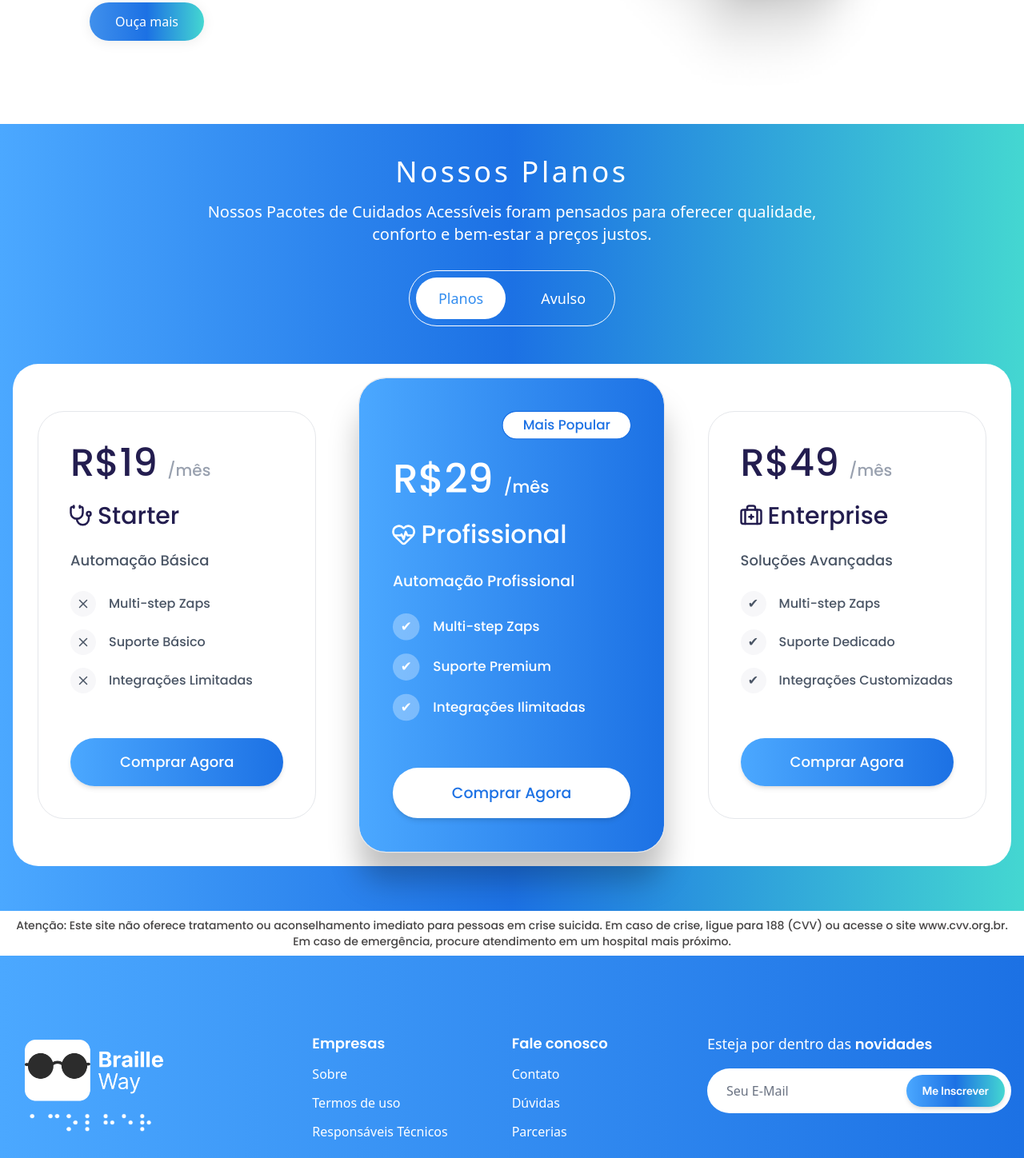
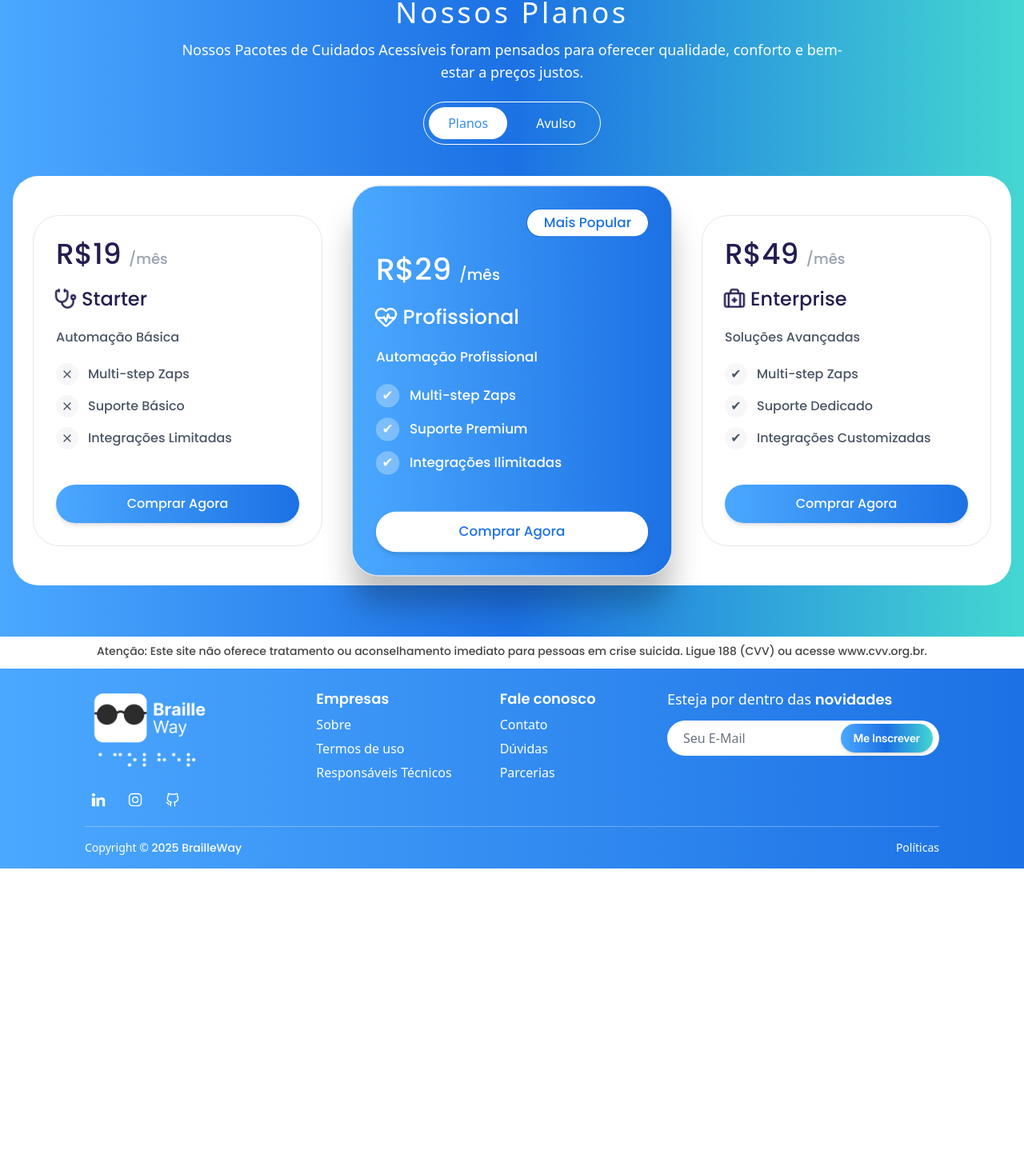
Before and after one commit to BrailleWay/frontend-nextjs-brailleway, a Next.js app: page /homepage in a window 1280 px wide. Shown: the part 4342-5790 px from the top of the page at 80% size. After the commit the page ends 5428 px from the top, so only its background shows below. Built offline with nearby package versions, Linux system fonts and the light colour scheme.

Commit message:
Ajustes tamanhos Padronizados

```diff
--- a/app/ui/home/Footer.js
+++ b/app/ui/home/Footer.js
@@ -1,3 +1,4 @@
+"use client";
 import Image from "next/image";
 import Link from "next/link";
 
@@ -6,98 +7,74 @@ export default function Footer() {
     <footer className="bg-[linear-gradient(to_right,_#4BA8FF,_#1C71E4)]">
       {/* AVISO IMPORTANTE */}
       <div className="bg-white">
-        <p className="text-[#464444] text-center text-sm p-2 font-['poppins-medium']">
+        <p className="text-[#464444] text-center text-sm p-2 font-['poppins-medium'] pb-3 mb-1">
           Atenção: Este site não oferece tratamento ou aconselhamento imediato
-          para pessoas em crise suicida. Em caso de crise, ligue para 188 (CVV)
-          ou acesse o site www.cvv.org.br. Em caso de emergência, procure
-          atendimento em um hospital mais próximo.
+          para pessoas em crise suicida. Ligue 188 (CVV) ou acesse www.cvv.org.br.
         </p>
       </div>
 
-      <div className="container mx-auto px-4 pb-8">
-        <div className="flex flex-col sm:flex-row sm:justify-between sm:gap-12 gap-10">
+      <div className="max-w-[1100px] mx-auto px-4 pb-4 pt-5">
+        <div className="flex flex-col sm:flex-row sm:justify-between sm:gap-6 gap-5">
 
           {/* LOGO + ÍCONES */}
-          <div className="flex flex-col items-center sm:items-start gap-0">
-            {/* LOGO MAIS PRA CIMA */}
+          <div className="flex flex-col items-center sm:items-start gap-3">
             <Image
               className="object-contain"
               alt="Logo"
               src="/logos/logobrailleway.png"
-              width={250}
-              height={100}
+              width={200}
+              height={80}
             />
 
-            {/* ÍCONES SOCIAIS MAIS PRA BAIXO */}
-            <div className="flex gap-3 mt-2">
+            <div className="flex gap-3">
               {[
-                {
-                  href: "#",
-                  bg: "#1C71E4",
-                  icon: "/icons/Linkedin.png",
-                  alt: "LinkedIn",
-                },
-                {
-                  href: "#",
-                  bg: "#4090EC",
-                  icon: "/icons/Instagram.png",
-                  alt: "Instagram",
-                },
-                {
-                  href: "#",
-                  bg: "#1C71E4",
-                  icon: "/icons/GitHub.png",
-                  alt: "GitHub",
-                },
+                { href: "#", bg: "#1C71E4", icon: "/icons/Linkedin.png", alt: "LinkedIn" },
+                { href: "#", bg: "#4090EC", icon: "/icons/Instagram.png", alt: "Instagram" },
+                { href: "#", bg: "#1C71E4", icon: "/icons/GitHub.png", alt: "GitHub" },
               ].map((item, idx) => (
                 <a
                   key={idx}
                   href={item.href}
                   target="_blank"
                   rel="noopener noreferrer"
-                  className={`bg-[${item.bg}] p-3 rounded-full hover:brightness-110 transition`}
+                  className={`bg-[${item.bg}] p-2 rounded-full hover:brightness-110 transition`}
                 >
-                  <Image
-                    src={item.icon}
-                    alt={item.alt}
-                    width={20}
-                    height={20}
-                  />
+                  <Image src={item.icon} alt={item.alt} width={18} height={18} />
                 </a>
               ))}
             </div>
           </div>
 
-          {/* LINKS EMPRESAS E FALE CONOSCO */}
-          <div className="flex justify-center sm:justify-start gap-20">
-            <div className="text-white space-y-3">
+          {/* LINKS */}
+          <div className="flex justify-center sm:justify-start gap-15">
+            <div className="text-white space-y-1.5">
               <p className="font-['Poppins-semibold'] text-lg">Empresas</p>
-              <p className="cursor-pointer text-base hover:opacity-80">Sobre</p>
-              <p className="cursor-pointer text-base hover:opacity-80">Termos de uso</p>
-              <p className="cursor-pointer text-base hover:opacity-80">Responsáveis Técnicos</p>
+              <p className="cursor-pointer hover:opacity-80">Sobre</p>
+              <p className="cursor-pointer hover:opacity-80">Termos de uso</p>
+              <p className="cursor-pointer hover:opacity-80">Responsáveis Técnicos</p>
             </div>
-            <div className="text-white space-y-3">
+            <div className="text-white space-y-1.5">
               <p className="font-['Poppins-semibold'] text-lg">Fale conosco</p>
-              <p className="cursor-pointer text-base hover:opacity-80">Contato</p>
-              <p className="cursor-pointer text-base hover:opacity-80">Dúvidas</p>
-              <p className="cursor-pointer text-base hover:opacity-80">Parcerias</p>
+              <p className="cursor-pointer hover:opacity-80">Contato</p>
+              <p className="cursor-pointer hover:opacity-80">Dúvidas</p>
+              <p className="cursor-pointer hover:opacity-80">Parcerias</p>
             </div>
           </div>
 
           {/* NEWSLETTER */}
-          <div className="flex flex-col gap-4 w-full sm:w-[380px]">
+          <div className="flex flex-col gap-3 w-full sm:w-[340px] ">
             <p className="text-white text-center sm:text-start text-lg">
               Esteja por dentro das{" "}
               <span className="font-['Poppins-semibold']">novidades</span>
             </p>
-            <form className="relative flex flex-col gap-3">
+            <form className="relative flex flex-col gap-2">
               <input
-                className="bg-white rounded-full px-6 py-4 text-base text-gray-700 placeholder-gray-500 focus:outline-none w-full"
+                className="bg-white rounded-full px-5 py-2.5 text-base text-gray-700 placeholder-gray-500 focus:outline-none w-full"
                 type="email"
                 placeholder="Seu E-Mail"
               />
               <input
-                className="absolute right-2 top-1/2 -translate-y-1/2 text-white font-['Inter-semibold'] bg-[linear-gradient(to_right,_#4BA8FF,_#1C71E4,_#44D7D1)] rounded-full px-5 py-2.5 shadow-md hover:brightness-110 transition cursor-pointer text-sm"
+                className="absolute right-2 top-1/2 -translate-y-1/2 text-white font-['Inter-semibold'] bg-[linear-gradient(to_right,_#4BA8FF,_#1C71E4,_#44D7D1)] rounded-full px-4 py-2 shadow-md hover:brightness-110 transition cursor-pointer text-sm"
                 type="submit"
                 value="Me Inscrever"
               />
@@ -106,13 +83,12 @@ export default function Footer() {
         </div>
 
         {/* LINHA DIVISÓRIA */}
-        <div className="w-full h-[1px] bg-white opacity-30 my-6"></div>
+        <div className="w-full h-[1px] bg-white opacity-30 my-4"></div>
 
         {/* COPYRIGHT */}
         <div className="flex flex-col sm:flex-row justify-between items-center text-white mt-2 gap-2 text-xs sm:text-sm">
           <p>
-            Copyright ©{" "}
-            <span className="font-['Poppins-medium']">2025 BrailleWay</span>
+            Copyright © <span className="font-['Poppins-medium']">2025 BrailleWay</span>
           </p>
           <p className="cursor-pointer hover:opacity-80">Políticas</p>
         </div>
--- a/app/ui/home/Section6.js
+++ b/app/ui/home/Section6.js
@@ -25,7 +25,7 @@ export const Section6 = () => {
                     {/* IMG DESKTOP */}
                     <div className="hidden sm:flex w-full justify-end">
                         <img
-                            className="w-[300px] md:w-[400px] lg:w-[500px] xl:w-[600px] max-w-none object-contain"
+                            className="w-[300px] md:w-[400px] lg:w-[500px] xl:w-[500px] max-w-none object-contain"
                             src="/imgHome/FoneDeOuvido.png"
                             alt="Fone de Ouvido"
                         />
@@ -39,12 +39,11 @@ export const Section6 = () => {
                         max-w-[1300px]
                         mx-auto
                         lg:ml-24
-                        /* 🔥 Margem à esquerda apenas no desktop (a partir de lg = 1024px) */
                     "
                 >
 
                     {/* TÍTULOS */}
-                    <div className="font-poppins text-[#343434] text-2xl md:text-3xl lg:text-[32px] leading-tight mb-20">
+                    <div className="font-poppins text-[#343434] text-2xl md:text-3xl lg:text-[32px] leading-tight mb-16">
                         Precisa Relaxar? Ouvir um som relaxante? <br />
                         <span className="text-[#4BA8FF] font-regular">
                             Entre em nossa sala e relaxe!
@@ -52,7 +51,7 @@ export const Section6 = () => {
                     </div>
 
                     {/* BLOCOS */}
-                    <div className="grid grid-cols-1 md:grid-cols-2 gap-6">
+                    <div className="grid grid-cols-1 md:grid-cols-2 gap-5">
                         {[
                             {
                                 title: "Áudio Principal",
@@ -92,18 +91,18 @@ export const Section6 = () => {
                                 key={idx}
                                 className={`font-poppins rounded-2xl overflow-hidden ${
                                     item.bg || "bg-[#F8F8F8]"
-                                } ${item.text || "text-[#343434]"} relative p-6 min-h-[240px]`}
+                                } ${item.text || "text-[#343434]"} relative p-4 min-h-[190px]`}
                             >
-                                <div className="text-2xl font-medium mb-2">
+                                <div className="text-xl font-medium mb-2">
                                     {item.title}
                                 </div>
                                 <p
-                                    className="font-light text-lg mb-4"
+                                    className="font-light text-base mb-3"
                                     style={{
                                         color:
                                             item.text === "text-white"
                                                 ? "#fff"
-                                                : "#5a5a5a", // descrição cinza escuro
+                                                : "#5a5a5a",
                                     }}
                                 >
                                     {item.desc}
@@ -113,8 +112,8 @@ export const Section6 = () => {
                                 ) : (
                                     <AudioButton
                                         src={item.src}
-                                        buttonClassName="w-[60px] h-[60px]"
-                                        imgClassName="w-8 h-8"
+                                        buttonClassName="w-[50px] h-[50px]"
+                                        imgClassName="w-6 h-6"
                                     />
                                 )}
                             </div>
@@ -122,7 +121,7 @@ export const Section6 = () => {
                     </div>
 
                     {/* BOTÃO */}
-                    <div className="mt-10">
+                    <div className="mt-8">
                         <Button>Ouça mais</Button>
                     </div>
                 </div>
--- a/app/ui/home/Section7.js
+++ b/app/ui/home/Section7.js
@@ -15,23 +15,23 @@ export default function Section7() {
   };
 
   return (
-    <div className="bg-[linear-gradient(to_right,_#4BA8FF,_#1C71E4,_#44D7D1)] w-full">
+    <div className="bg-[linear-gradient(to_right,_#4BA8FF,_#1C71E4,_#44D7D1)] w-full pb-6">
       <div className="text-white max-w-7xl mx-auto px-4 flex flex-col">
 
         {/* TÍTULOS */}
-        <h2 className='tracking-widest mt-10 font-["Poppins-SemiBold"] text-center text-4xl'>
+        <h2 className='tracking-widest mt-10 font-["Poppins-SemiBold"] text-center text-3xl lg:text-4xl'>
           Nossos Planos
         </h2>
-        <h3 className='text-center font-["Poppins-Regular"] text-lg lg:text-xl lg:w-2/3 mx-3 lg:mx-auto mt-4'>
+        <h3 className='text-center font-["Poppins-Regular"] text-base lg:text-lg lg:w-2/3 mx-3 lg:mx-auto mt-3'>
           Nossos Pacotes de Cuidados Acessíveis foram pensados para oferecer
           qualidade, conforto e bem-estar a preços justos.
         </h3>
 
         {/* BOTÕES DE SELEÇÃO */}
-        <div className='mt-8 flex flex-row items-center font-["Poppins-SemiBold"] rounded-full w-fit mx-auto outline outline-white p-2 gap-4'>
+        <div className='mt-6 flex flex-row items-center font-["Poppins-SemiBold"] rounded-full w-fit mx-auto outline outline-white p-1.5 gap-3'>
           <button
             onClick={() => setAtivo("planos")}
-            className={`cursor-pointer rounded-full px-7 py-3 text-lg ${
+            className={`cursor-pointer rounded-full px-6 py-2 text-base ${
               ativo === "planos"
                 ? "text-[#338DEF] bg-white"
                 : "text-white bg-transparent"
@@ -41,7 +41,7 @@ export default function Section7() {
           </button>
           <button
             onClick={() => setAtivo("avulso")}
-            className={`cursor-pointer rounded-full px-7 py-3 text-lg ${
+            className={`cursor-pointer rounded-full px-6 py-2 text-base ${
               ativo === "avulso"
                 ? "text-[#338DEF] bg-white"
                 : "text-white bg-transparent"
@@ -52,7 +52,7 @@ export default function Section7() {
         </div>
 
         {/* CONTEÚDO DOS CARDS */}
-        <div className="w-full mt-12 gap-20 p-8 mb-14 bg-white rounded-4xl font-['Poppins-Medium']">
+        <div className="w-full mt-10 gap-10 p-6 mb-10 bg-white rounded-4xl font-['Poppins-Medium']">
           <AnimatePresence mode="wait">
             {ativo === "planos" ? (
               <motion.div
@@ -62,59 +62,59 @@ export default function Section7() {
                 exit={{ opacity: 0, y: -20 }}
                 transition={{ duration: 0.4 }}
               >
-                <div className="flex flex-col lg:flex-row items-center justify-center gap-16">
+                <div className="flex flex-col lg:flex-row items-center justify-center gap-12">
 
                   {/* CARD 1 */}
-                  <div className="outline outline-gray-200 w-[340px] lg:w-[400px] space-y-6 p-10 rounded-4xl flex flex-col">
-                    <h2 className='text-5xl font-["Poppins-Bold"] text-[#231D4F]'>
-                      R$19 <span className="text-gray-400 text-xl">/mês</span>
+                  <div className="outline outline-gray-200 w-[300px] lg:w-[360px] space-y-5 p-7 rounded-4xl flex flex-col">
+                    <h2 className='text-4xl font-["Poppins-Bold"] text-[#231D4F]'>
+                      R$19 <span className="text-gray-400 text-lg">/mês</span>
                     </h2>
-                    <h3 className="text-[#231D4F] text-3xl flex items-center gap-2">
+                    <h3 className="text-[#231D4F] text-2xl flex items-center gap-2">
                       <motion.div {...pulseAnimation}>
-                        <Stethoscope size={26} />
+                        <Stethoscope size={24} />
                       </motion.div>
                       Starter
                     </h3>
-                    <p className="text-gray-600 text-lg">Automação Básica</p>
-                    <div className="space-y-4">
+                    <p className="text-gray-600 text-base">Automação Básica</p>
+                    <div className="space-y-3">
                       {["Multi-step Zaps", "Suporte Básico", "Integrações Limitadas"].map(
                         (item, idx) => (
-                          <div key={idx} className="flex items-center gap-4 text-gray-600">
-                            <div className="bg-gray-100/70 rounded-full w-8 h-8 flex items-center justify-center">
-                              <X size={18} />
+                          <div key={idx} className="flex items-center gap-3 text-gray-600">
+                            <div className="bg-gray-100/70 rounded-full w-7 h-7 flex items-center justify-center">
+                              <X size={16} />
                             </div>
                             <p>{item}</p>
                           </div>
                         )
                       )}
                     </div>
-                    <button className="mt-8 py-4 rounded-full bg-[linear-gradient(to_right,_#4BA8FF,_#1C71E4)] text-white text-lg w-full cursor-pointer hover:scale-105 transition-transform shadow-md hover:shadow-xl">
+                    <button className="mt-6 py-3 rounded-full bg-[linear-gradient(to_right,_#4BA8FF,_#1C71E4)] text-white text-base w-full cursor-pointer hover:scale-105 transition-transform shadow-md hover:shadow-xl">
                       Comprar Agora
                     </button>
                   </div>
 
                   {/* CARD DO MEIO */}
-                  <div className="outline outline-gray-200 w-[360px] lg:w-[420px] space-y-6 p-10 rounded-4xl flex flex-col bg-[linear-gradient(to_right,_#4BA8FF,_#1C71E4)] shadow-3xl scale-105">
+                  <div className="outline outline-gray-200 w-[320px] lg:w-[380px] space-y-5 p-7 rounded-4xl flex flex-col bg-[linear-gradient(to_right,_#4BA8FF,_#1C71E4)] shadow-3xl scale-105">
                     <div className="flex justify-end">
-                      <p className="bg-white text-[#1C71E4] rounded-4xl px-6 py-1 outline outline-[#1C71E4]">
+                      <p className="bg-white text-[#1C71E4] rounded-4xl px-5 py-1 outline outline-[#1C71E4]">
                         Mais Popular
                       </p>
                     </div>
-                    <h2 className='text-white text-5xl font-["Poppins-Bold"]'>
-                      R$29 <span className="text-xl">/mês</span>
+                    <h2 className='text-white text-4xl font-["Poppins-Bold"]'>
+                      R$29 <span className="text-lg">/mês</span>
                     </h2>
-                    <h3 className="text-white text-3xl flex items-center gap-2">
+                    <h3 className="text-white text-2xl flex items-center gap-2">
                       <motion.div {...pulseAnimation}>
-                        <HeartPulse size={26} />
+                        <HeartPulse size={24} />
                       </motion.div>
                       Profissional
                     </h3>
-                    <p className="text-white text-lg">Automação Profissional</p>
-                    <div className="space-y-4">
+                    <p className="text-white text-base">Automação Profissional</p>
+                    <div className="space-y-3">
                       {["Multi-step Zaps", "Suporte Premium", "Integrações Ilimitadas"].map(
                         (item, idx) => (
-                          <div key={idx} className="flex items-center gap-4 text-white">
-                            <div className="bg-white/30 rounded-full w-8 h-8 flex items-center justify-center">
+                          <div key={idx} className="flex items-center gap-3 text-white">
+                            <div className="bg-white/30 rounded-full w-7 h-7 flex items-center justify-center">
                               ✔
                             </div>
                             <p>{item}</p>
@@ -122,28 +122,28 @@ export default function Section7() {
                         )
                       )}
                     </div>
-                    <button className="mt-8 py-4 rounded-full bg-white text-[#1C71E4] text-lg w-full cursor-pointer hover:scale-105 transition-transform shadow-md hover:shadow-xl">
+                    <button className="mt-6 py-3 rounded-full bg-white text-[#1C71E4] text-base w-full cursor-pointer hover:scale-105 transition-transform shadow-md hover:shadow-xl">
                       Comprar Agora
                     </button>
                   </div>
 
                   {/* CARD 3 */}
-                  <div className="outline outline-gray-200 w-[340px] lg:w-[400px] space-y-6 p-10 rounded-4xl flex flex-col">
-                    <h2 className='text-5xl font-["Poppins-Bold"] text-[#231D4F]'>
-                      R$49 <span className="text-gray-400 text-xl">/mês</span>
+                  <div className="outline outline-gray-200 w-[300px] lg:w-[360px] space-y-5 p-7 rounded-4xl flex flex-col">
+                    <h2 className='text-4xl font-["Poppins-Bold"] text-[#231D4F]'>
+                      R$49 <span className="text-gray-400 text-lg">/mês</span>
                     </h2>
-                    <h3 className="text-[#231D4F] text-3xl flex items-center gap-2">
+                    <h3 className="text-[#231D4F] text-2xl flex items-center gap-2">
                       <motion.div {...pulseAnimation}>
-                        <BriefcaseMedical size={26} />
+                        <BriefcaseMedical size={24} />
                       </motion.div>
                       Enterprise
                     </h3>
-                    <p className="text-gray-600 text-lg">Soluções Avançadas</p>
-                    <div className="space-y-4">
+                    <p className="text-gray-600 text-base">Soluções Avançadas</p>
+                    <div className="space-y-3">
                       {["Multi-step Zaps", "Suporte Dedicado", "Integrações Customizadas"].map(
                         (item, idx) => (
-                          <div key={idx} className="flex items-center gap-4 text-gray-600">
-                            <div className="bg-gray-100/70 rounded-full w-8 h-8 flex items-center justify-center">
+                          <div key={idx} className="flex items-center gap-3 text-gray-600">
+                            <div className="bg-gray-100/70 rounded-full w-7 h-7 flex items-center justify-center">
                               ✔
                             </div>
                             <p>{item}</p>
@@ -151,7 +151,7 @@ export default function Section7() {
                         )
                       )}
                     </div>
-                    <button className="mt-8 py-4 rounded-full bg-[linear-gradient(to_right,_#4BA8FF,_#1C71E4)] text-white text-lg w-full cursor-pointer hover:scale-105 transition-transform shadow-md hover:shadow-xl">
+                    <button className="mt-6 py-3 rounded-full bg-[linear-gradient(to_right,_#4BA8FF,_#1C71E4)] text-white text-base w-full cursor-pointer hover:scale-105 transition-transform shadow-md hover:shadow-xl">
                       Comprar Agora
                     </button>
                   </div>
@@ -167,18 +167,18 @@ export default function Section7() {
                 transition={{ duration: 0.4 }}
               >
                 {/* TELA AVULSO */}
-                <div className="flex flex-col items-center justify-center text-center gap-10">
-                  <h2 className='text-[#231D4F] text-5xl font-["Poppins-Bold"]'>
+                <div className="flex flex-col items-center justify-center text-center gap-8">
+                  <h2 className='text-[#231D4F] text-4xl font-["Poppins-Bold"]'>
                     Consulta Avulsa
                   </h2>
-                  <p className="text-gray-600 text-lg lg:w-[60%]">
+                  <p className="text-gray-600 text-base lg:w-[60%]">
                     Ideal para quem busca um atendimento pontual, sem compromissos mensais.
                     A flexibilidade que você precisa, com a qualidade que merece.
                   </p>
-                  <h3 className='text-4xl text-[#1C71E4] font-["Poppins-Bold"]'>
-                    R$80 <span className="text-gray-500 text-xl">por consulta</span>
+                  <h3 className='text-3xl text-[#1C71E4] font-["Poppins-Bold"]'>
+                    R$80 <span className="text-gray-500 text-lg">por consulta</span>
                   </h3>
-                  <button className="mt-4 py-4 rounded-full bg-[linear-gradient(to_right,_#4BA8FF,_#1C71E4)] text-white text-lg w-[250px] cursor-pointer hover:scale-105 transition-transform shadow-md hover:shadow-xl">
+                  <button className="mt-4 py-3 rounded-full bg-[linear-gradient(to_right,_#4BA8FF,_#1C71E4)] text-white text-base w-[220px] cursor-pointer hover:scale-105 transition-transform shadow-md hover:shadow-xl">
                     Comprar Agora
                   </button>
                 </div>
```
